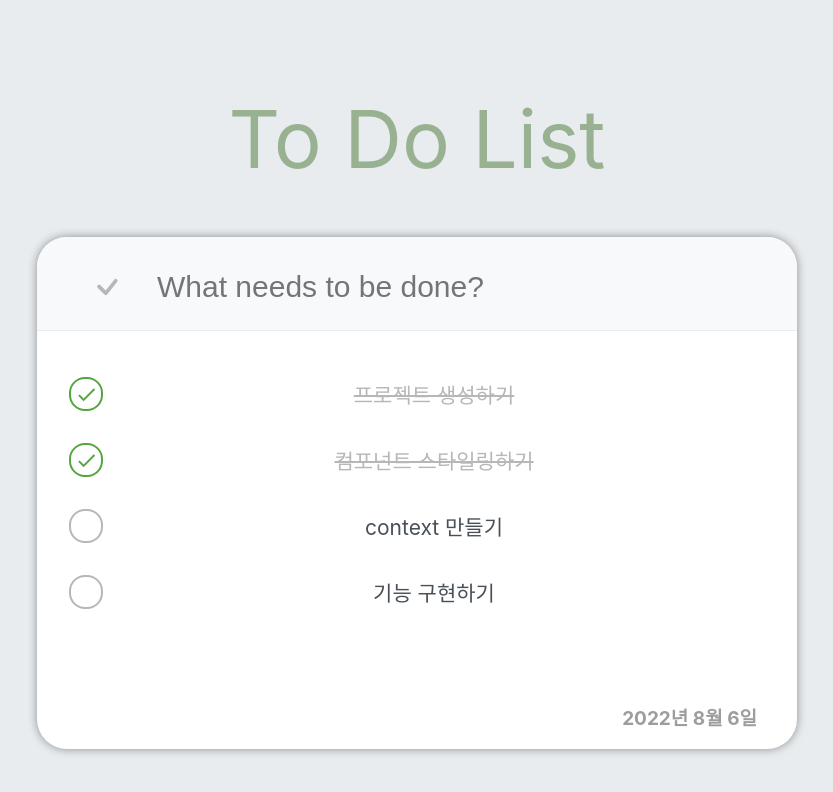
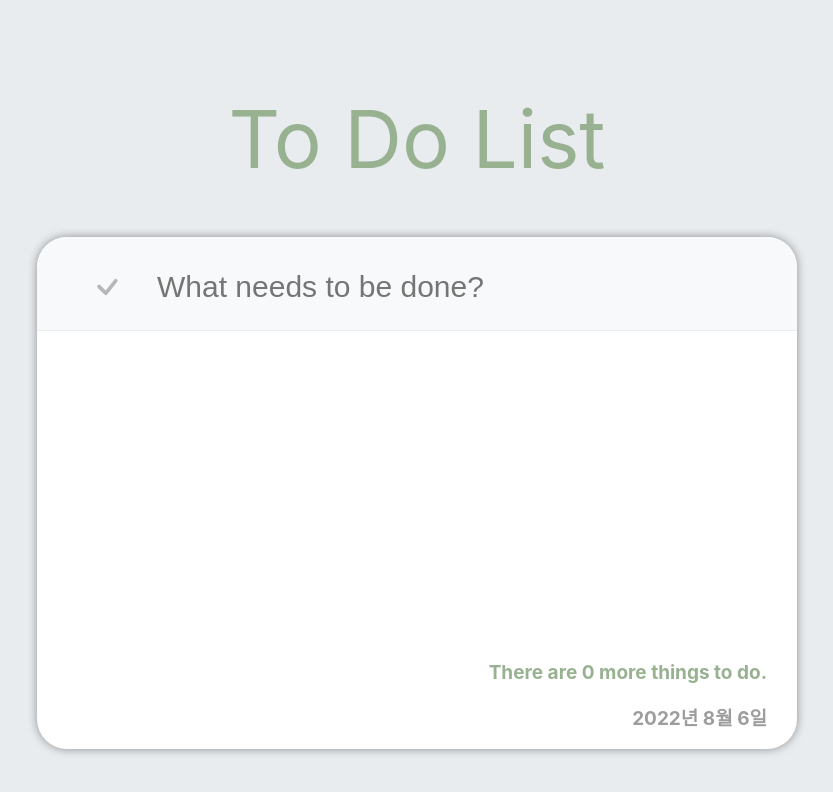
Before and after one commit to xxxjinn/COW-React-Todo, a React (Create React App) app in the folder hj-app/: page / in a window 1280 px wide. Shown: the top 792 px of the page, without its empty margins (223-1056 px from the left). Built offline with nearby package versions, Linux system fonts and the light colour scheme.

Commit message:
feat: 남은 todo갯수 보이는 기능

```diff
--- a/hj-app/package.json
+++ b/hj-app/package.json
@@ -6,6 +6,7 @@
     "@testing-library/jest-dom": "^5.16.4",
     "@testing-library/react": "^13.3.0",
     "@testing-library/user-event": "^13.5.0",
+    "axios": "^0.27.2",
     "react": "^18.2.0",
     "react-dom": "^18.2.0",
     "react-icons": "^4.4.0",
--- a/hj-app/src/App.js
+++ b/hj-app/src/App.js
@@ -4,7 +4,7 @@ import TodoTemplate from "./components/TodoTemplate";
 import TodoInsert from "./components/TodoInsert";
 import TodoList from "./components/TodoList";
 import { TodoProvider } from "./TodoContext";
-import TodoDate from "./components/Footer";
+import TodoFooter from "./components/Footer";
 
 const GlobalStyle = createGlobalStyle`
   body{
@@ -29,7 +29,7 @@ function App(){
         <TodoTemplate>
           <TodoInsert/>
           <TodoList />
-          <TodoDate/>
+          <TodoFooter/>
         </TodoTemplate>
     </TodoProvider>
   );
--- a/hj-app/src/TodoContext.jsx
+++ b/hj-app/src/TodoContext.jsx
@@ -1,6 +1,7 @@
 import React, {useReducer, createContext, useContext, useRef} from "react";
 
 const initTodos=[
+    /*
     {
         id:1,
         text: "프로젝트 생성하기",
@@ -21,6 +22,7 @@ const initTodos=[
         text: "기능 구현하기",
         done: false
     }
+    */
 ];
 
 function todoReducer(state, action){
@@ -43,7 +45,7 @@ const TodoNextIdContext = createContext();
 
 export function TodoProvider({children}){
     const [state, dispatch]=useReducer(todoReducer,initTodos);
-    const nextId = useRef(5);
+    const nextId = useRef(1);
 
     return (
         <TodoStateContext.Provider value={state}>
--- a/hj-app/src/components/Footer.jsx
+++ b/hj-app/src/components/Footer.jsx
@@ -1,15 +1,20 @@
 import React from "react";
 import styled from "styled-components";
+import { useTodoState } from "../TodoContext";
 
-const TodoDateBox = styled.div`
+const TodoFooterBox = styled.div`
     text-align: right;
-    padding-right: 40px;
+    padding-right: 30px;
     color:#9D9D9D;
     font-weight: bold;
     font-size: 19px;
+    .tasks{
+        color:#97B191;
+    }
 `;
 
-function TodoDate(){
+
+function TodoFooter(){
     const today = new Date();
     const dateString = today.toLocaleDateString('ko-KR', {
       year: 'numeric',
@@ -17,11 +22,15 @@ function TodoDate(){
       day: 'numeric'
     });
 
+    const todos = useTodoState();
+    const undoneTasks = todos.filter(todo => !todo.done);
+
     return(
-        <TodoDateBox>
+        <TodoFooterBox>
+            <p className="tasks">There are {undoneTasks.length} more things to do.</p>
             <p>{dateString}</p>
-        </TodoDateBox>
+        </TodoFooterBox>
     );
 }
 
-export default TodoDate;
+export default TodoFooter;
--- a/hj-app/src/components/TodoItem.jsx
+++ b/hj-app/src/components/TodoItem.jsx
@@ -1,4 +1,4 @@
-import React from 'react';
+import React  from 'react';
 import styled, {css} from "styled-components";
 import {MdDone, MdOutlineClose} from "react-icons/md";
 import { useTodoDispatch } from '../TodoContext';
@@ -23,6 +23,11 @@ const TodoItemBox = styled.div`
             display: initial;
         }
     }
+`;
+
+const NullBox = styled.div`
+    width:30px;
+    height:30px;
 `;
 
 const CheckCircle = styled.div`
@@ -60,15 +65,18 @@ function TodoItem({id, done, text}){
     const dispatch = useTodoDispatch();
     const onToggle = () => dispatch({ type: 'TOGGLE', id });
     const onRemove = () => dispatch({ type: 'REMOVE', id });
+
     return (
         <TodoItemBox>
         <CheckCircle done={done} onClick={onToggle}>
             {done && <MdDone />}
         </CheckCircle>
         <Text done={done}>{text}</Text>
+        <NullBox>
         <Remove onClick={onRemove}>
             <MdOutlineClose />
         </Remove>
+        </NullBox>
         </TodoItemBox>
     );
 }
--- a/hj-app/src/components/TodoList.jsx
+++ b/hj-app/src/components/TodoList.jsx
@@ -12,7 +12,7 @@ const TodoListBox = styled.div`
 
 function TodoList(){
     const todos = useTodoState();
-
+    console.log(todos);
     return (
       <TodoListBox>
         {todos.map(todo => (
```
Also changed, not shown: 1 other file (tests, documents, lock files or other folders).
